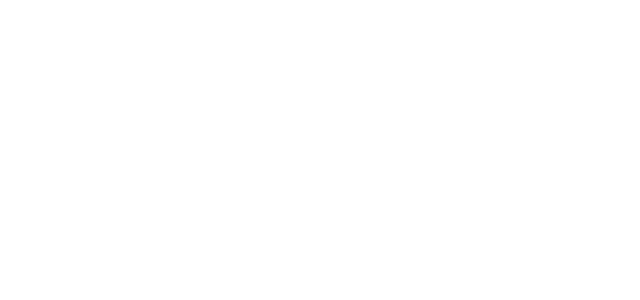
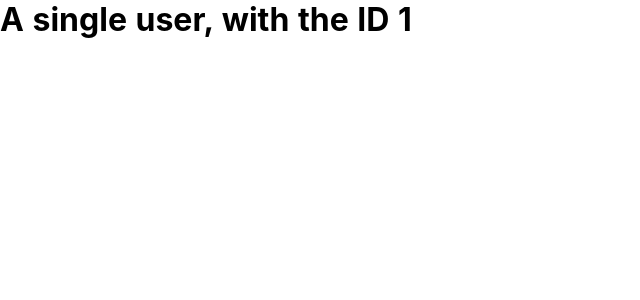
Before and after one commit to imrebartis/nuxtjs-2019, a Nuxt app in the folder my-first-nuxt-app/: page /users/1 in a window 1280 px wide. Before the commit this address had no page. Shown: the top 300 px of the page, without its empty margins (0-640 px from the left). Built offline with nearby package versions, Linux system fonts and the light colour scheme.

Commit message:
create a route with a dynamic path

```diff
--- /dev/null
+++ b/my-first-nuxt-app/pages/users/_id/index.vue
@@ -0,0 +1,3 @@
+<template>
+  <h1>A single user, with the ID {{ $route.params.id }}</h1>
+</template>
```
